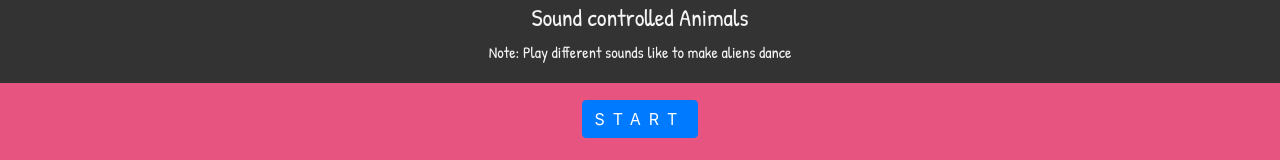
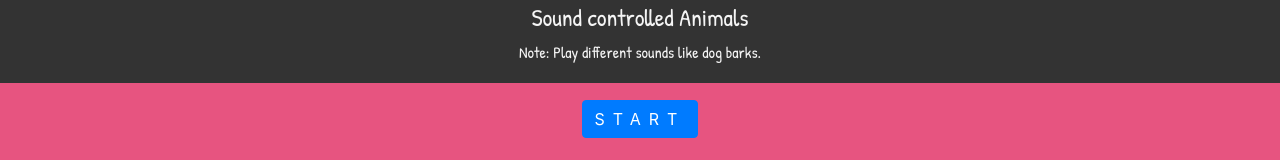
Before and after one commit to sbbbotgh/108-pro, a plain HTML site: page index.html in a window 1280 px wide. Shown: the top 160 px of the page. Drawn offline with nearby package versions, Linux system fonts and the light colour scheme.

Commit message:
Update index.html

```diff
--- a/index.html
+++ b/index.html
@@ -16,7 +16,7 @@
 <body>
     <div id="header_pago">
         <h4>Sound controlled Animals</h4>
-        <p>Note: Play different sounds like to make aliens dance</p>
+        <p>Note: Play different sounds like dog barks.</p>
     </div>
     <center>
         <button id="button_no" type="button" class="btn btn-primary" style="margin-top: 100px;" onclick="startClassification();"> START </button>
```
